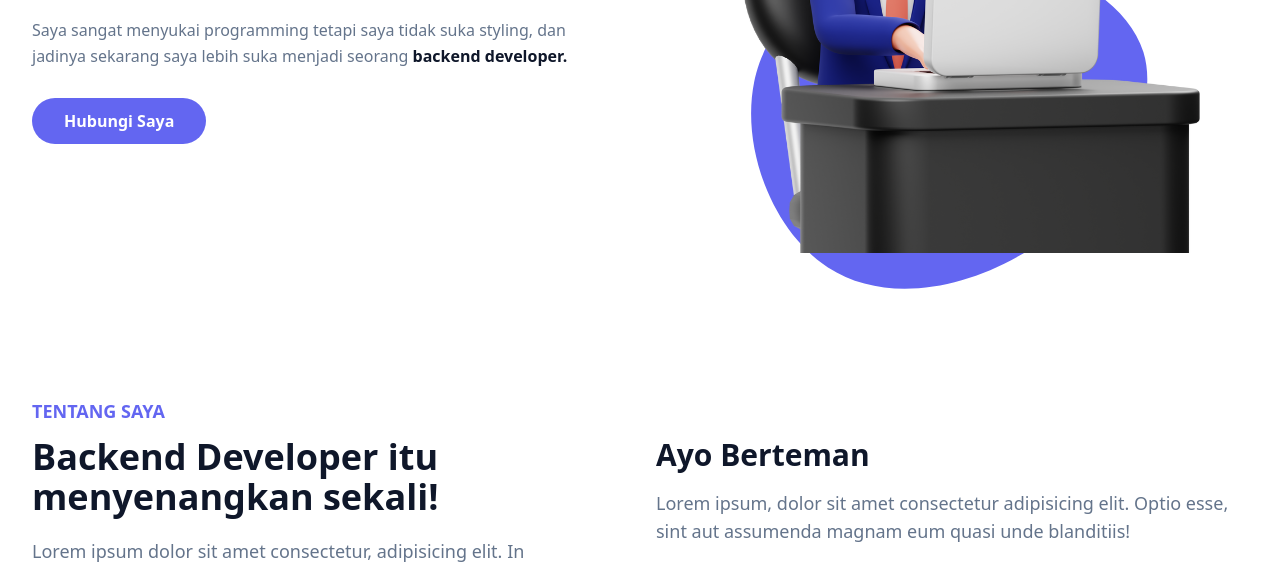
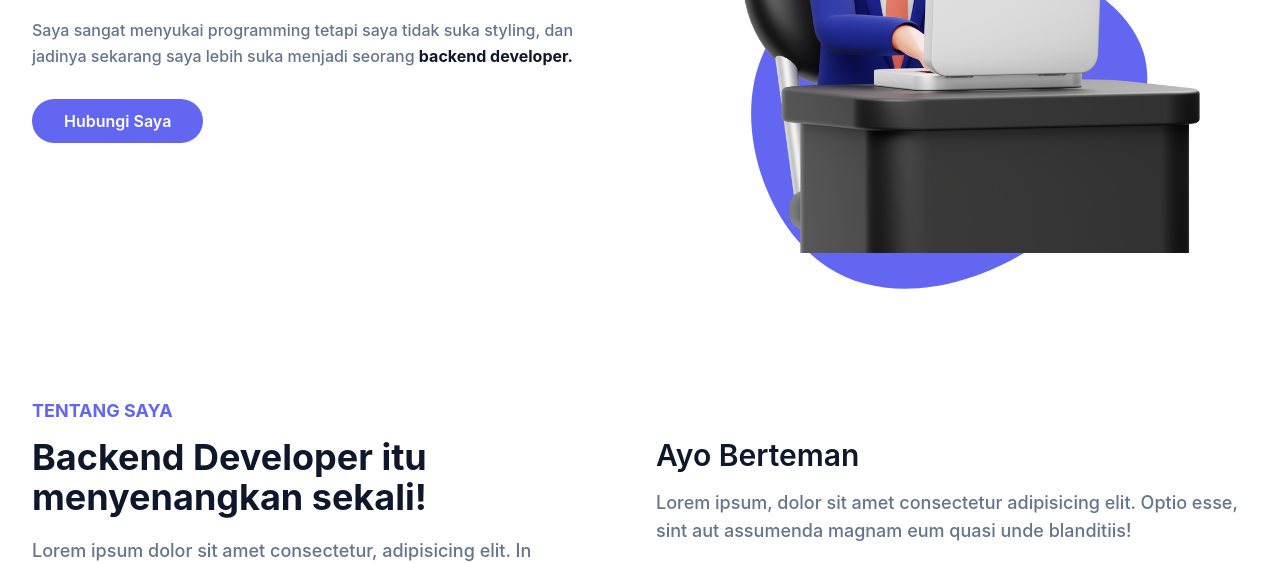
Before and after one commit to Kradhityaw/Tailwind-Wpu-Portfolio, a website: page index.html in a window 1280 px wide. Shown: the part 427-990 px from the top of the page. Drawn offline with Linux system fonts and the light colour scheme.

Commit message:
Ganti CSS

```diff
--- a/index.html
+++ b/index.html
@@ -5,7 +5,7 @@
   <meta charset="UTF-8">
   <meta name="viewport" content="width=device-width, initial-scale=1.0">
   <title>Portfolio Kevind Radhitya</title>
-  <link rel="stylesheet" href="dist/final.css">
+  <link rel="stylesheet" href="dist/output.css">
 </head>
 
 <body>
```
Also changed, not shown: dist/final.css (deleted).
